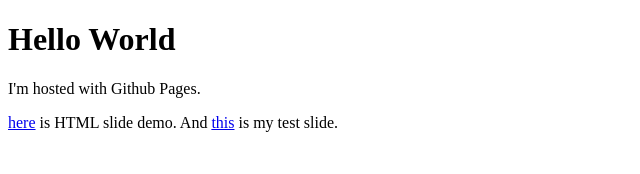
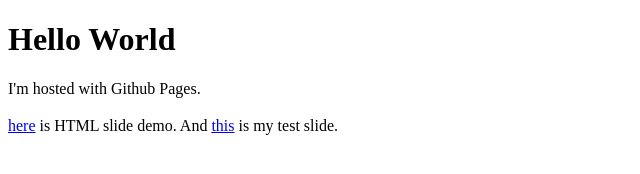
Before and after one commit to ism-k/ism-k.github.io, a plain HTML site: page index.html in a window 1280 px wide. Shown: the full height of the page, 0-640 px from the left. Drawn offline with Linux system fonts and the light colour scheme.

Commit message:
renew my page

```diff
--- a/index.html
+++ b/index.html
@@ -3,7 +3,9 @@
 <body>
   <h1>Hello World</h1>
   <p>I'm hosted with Github Pages.</p>
+<p style="line-height: 150%">
   <a href="https://ism-k.github.io/presentation/demo.html">here</a> is HTML slide demo.
   And <a href="https://ism-k.github.io/presentation/index.html">this</a> is my test slide.
+</p>
 </body>
 </html>
```
